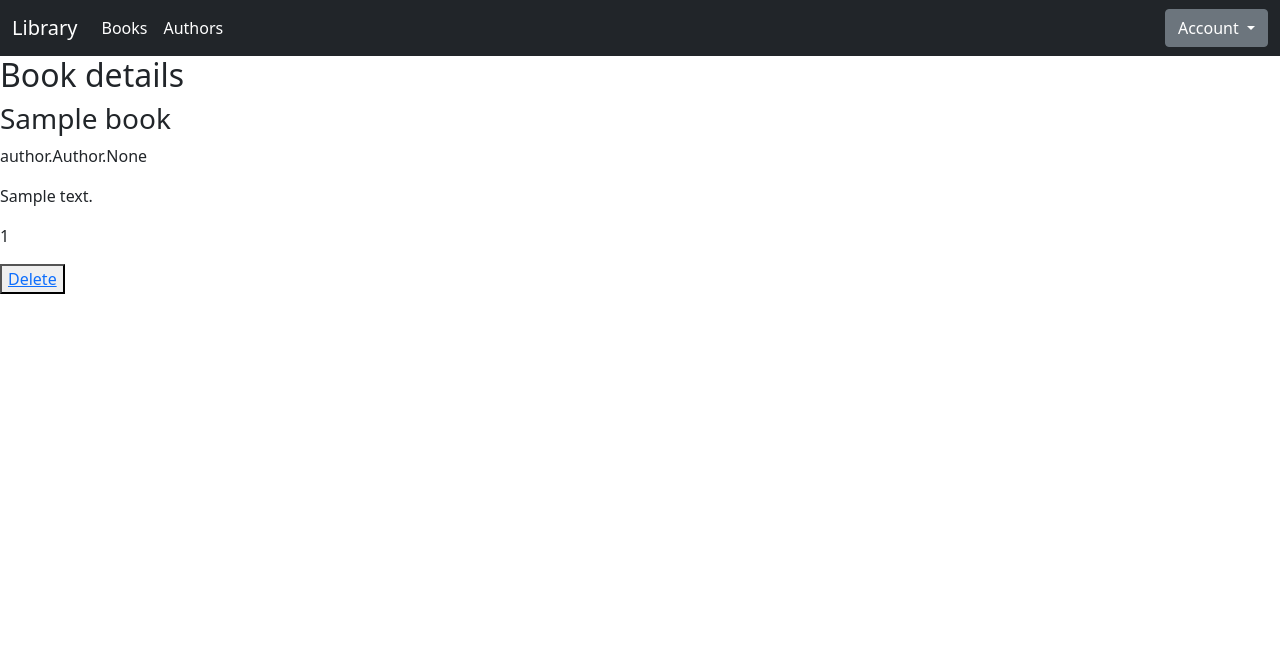
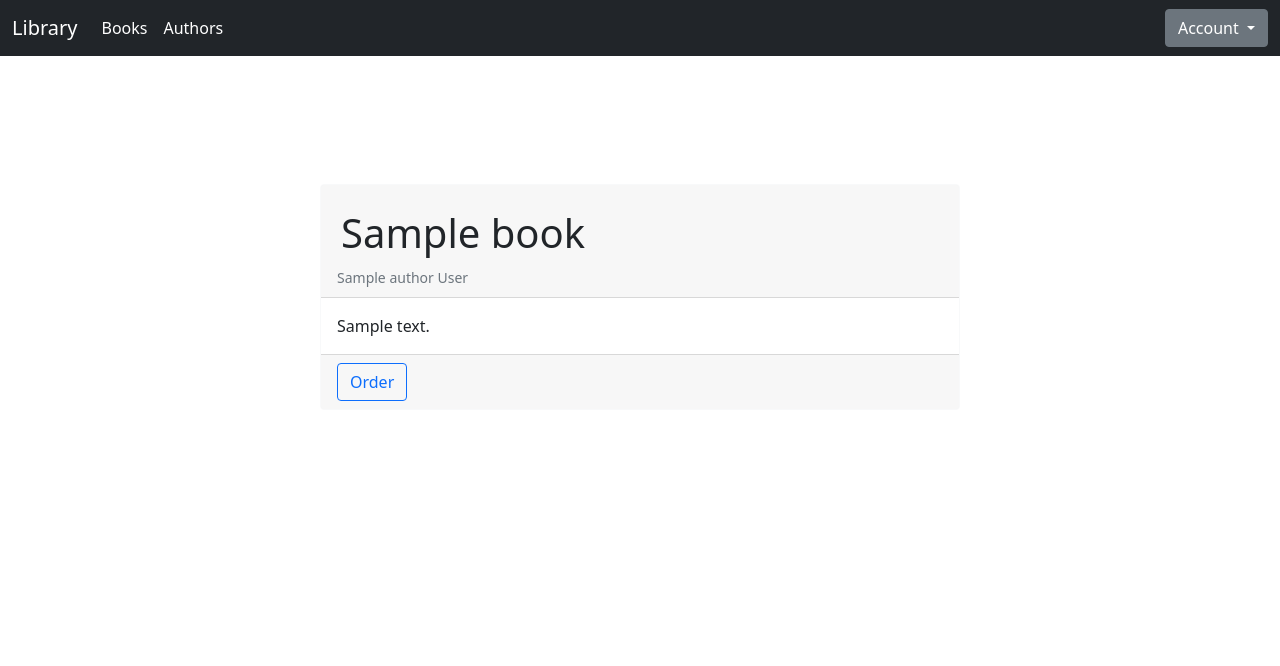
Before and after one commit to self51/Library-Project, a Django app: page /book/1/ in a window 1280 px wide. Shown: the top 666 px of the page. Run offline with Django 3.2, Linux system fonts and the light colour scheme; tables that the repository leaves empty hold one stand-in row (values such as "Sample post"); some libraries are stand-ins or nearby versions.

Commit message:
Remade more beautiful

```diff
--- a/library/templates/book/book_detail.html
+++ b/library/templates/book/book_detail.html
@@ -1,15 +1,39 @@
-{% extends "base.html" %} &nbsp;{% block content %}
+{% extends "base.html" %}
+
+
+{% block content %}
 
 {% csrf_token %}
 
-
-<h2>Book details</h2>
-<h3>{{ book.name }}</h3>
-
-<p>{{ book.author }}</p>
-<p>{{ book.description }}</p>
-<p>{{ book.count }}</p>
-
-<button><a href="/book/delete/{{ book.id }}">Delete</a></button>
+<div style="display: flex; justify-content: center; margin:10%">
+    <div class="card border-light mb-3" style="width: 40rem;">
+        <div class="card-header">
+            <h4 class="fs-1 ms-1 mt-3">{{ book.name }}</h4>
+            {% for author in book.author.all %}
+                <small class="text-muted">{{ author.name }} {{ author.surname }}</small>
+            {% endfor %}
+        </div>
+        <div class="card-body">
+            <div class="card-text">{{ book.description }}</div>
+        </div>
+        <div class="card-footer">
+            <div class="btn-toolbar" role="toolbar" aria-label="Toolbar with button groups">
+                <div class="btn-group me-2" role="group">
+                    <form action="." method="post"><a class="btn btn-outline-primary" href="/order/add/{{ book.id }}" role="button" type="submit">Order</a></form>
+                </div>
+                <div class="btn-group me-2" role="group">
+                    {% if user.is_superuser %}
+                        <a class="btn btn-outline-secondary" href="/book/delete/{{ book.id }}" role="button">Delete</a>
+                    {% endif %}
+                </div>
+                <div class="btn-group me-2" role="group">
+                    {% if user.is_superuser %}
+                        <a class="btn btn-outline-secondary" href="/book/update/{{ book.id }}" role="button">Edit</a>
+                    {% endif %}
+                </div>
+            </div>
+        </div>
+    </div>
+</div>
 
 {% endblock content %}
```
